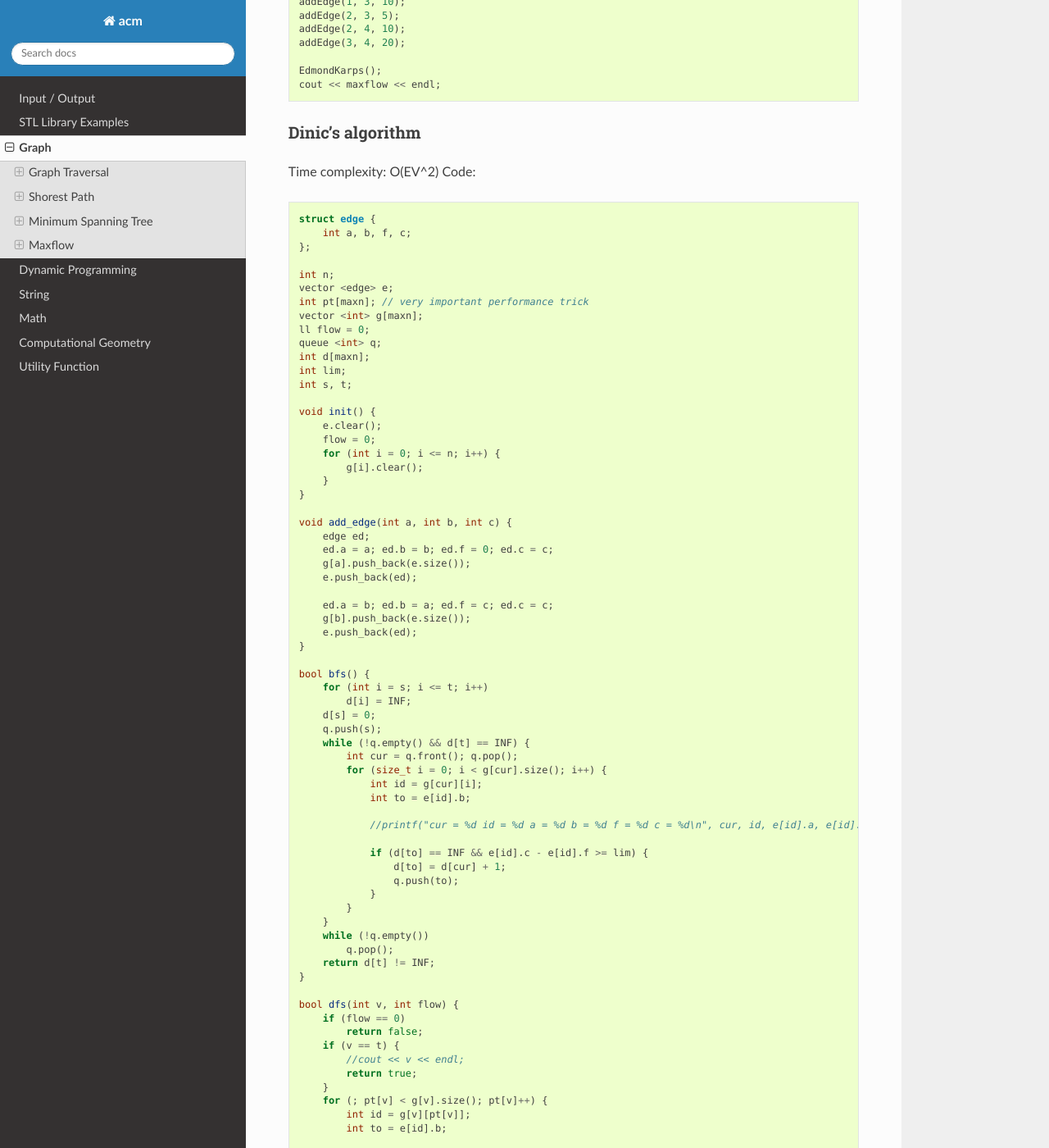
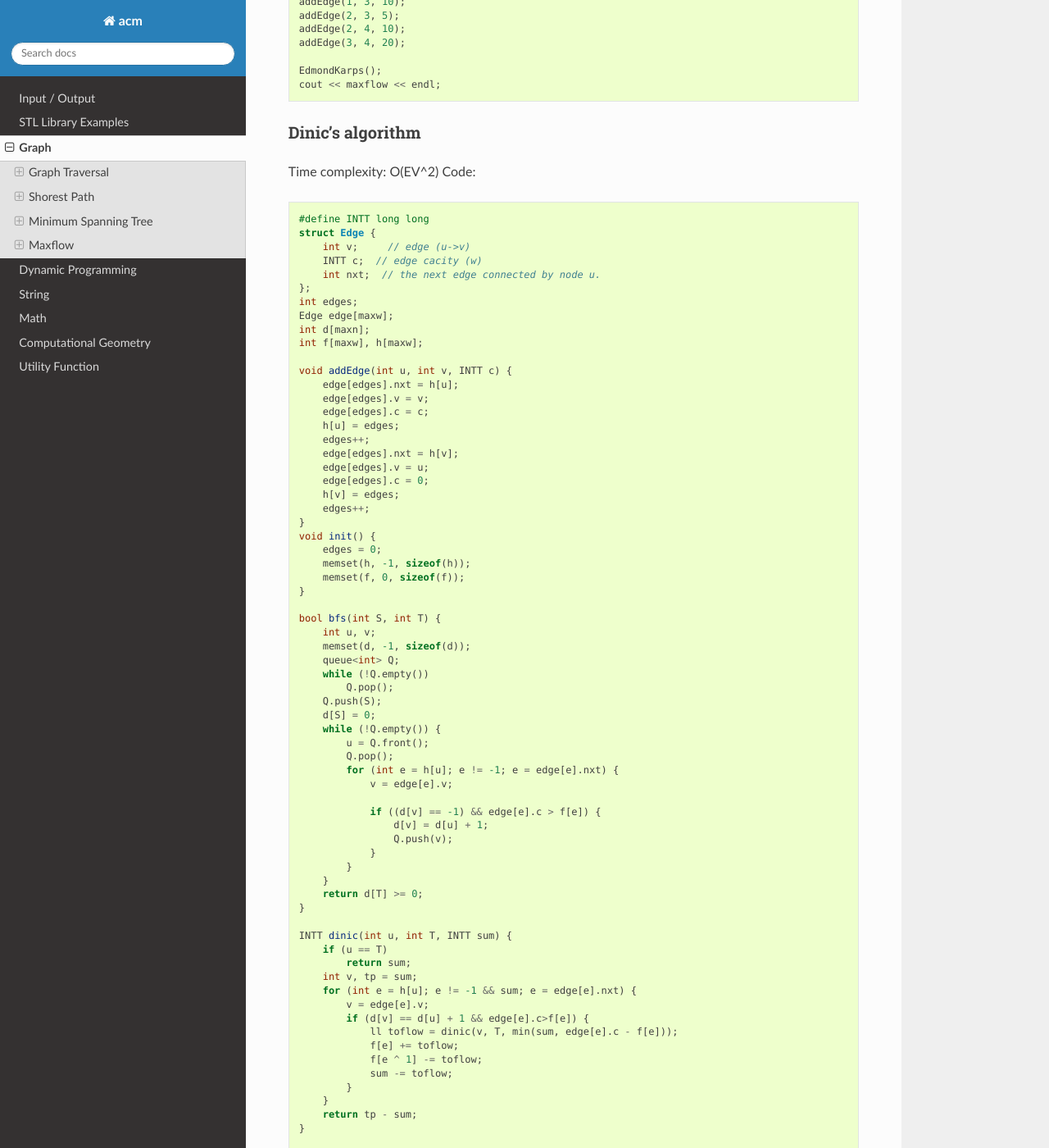
Before and after one commit to klhui97/ACM, a Sphinx documentation site: the page built from docs/source/topics/graph.rst, in a window 1280 px wide and 1400 px high, scrolled down 9375 px. Shown: the whole window at 82% size. Built offline with Sphinx 7.4.7 and the Read the Docs theme 2.0.0, drawn with Linux system fonts in a browser that asks for light colours; some of the changed text lies outside the part shown.

Commit message:
update dinic

```diff
--- a/docs/source/topics/graph.rst
+++ b/docs/source/topics/graph.rst
@@ -553,103 +553,93 @@ Code:
 
 .. code-block:: cpp
 
-    struct edge {
-        int a, b, f, c;
+    #define INTT long long
+    struct Edge {
+        int v;     // edge (u->v)
+        INTT c;  // edge cacity (w)
+        int nxt;  // the next edge connected by node u.
     };
+    int edges;
+    Edge edge[maxw];
+    int d[maxn];
+    int f[maxw], h[maxw];
 
-    int n;
-    vector <edge> e;
-    int pt[maxn]; // very important performance trick
-    vector <int> g[maxn];
-    ll flow = 0;
-    queue <int> q;
-    int d[maxn];
-    int lim;
-    int s, t;
-
+    void addEdge(int u, int v, INTT c) {
+        edge[edges].nxt = h[u];
+        edge[edges].v = v;
+        edge[edges].c = c;
+        h[u] = edges;
+        edges++;
+        edge[edges].nxt = h[v];
+        edge[edges].v = u;
+        edge[edges].c = 0;
+        h[v] = edges;
+        edges++;
+    }
     void init() {
-        e.clear();
-        flow = 0;
-        for (int i = 0; i <= n; i++) {
-            g[i].clear();
-        }
+        edges = 0;
+        memset(h, -1, sizeof(h));
+        memset(f, 0, sizeof(f));
     }
 
-    void add_edge(int a, int b, int c) {
-        edge ed;
-        ed.a = a; ed.b = b; ed.f = 0; ed.c = c;
-        g[a].push_back(e.size());
-        e.push_back(ed);
+    bool bfs(int S, int T) {
+        int u, v;
+        memset(d, -1, sizeof(d));
+        queue<int> Q;
+        while (!Q.empty())
+            Q.pop();
+        Q.push(S);
+        d[S] = 0;
+        while (!Q.empty()) {
+            u = Q.front();
+            Q.pop();
+            for (int e = h[u]; e != -1; e = edge[e].nxt) {
+                v = edge[e].v;
 
-        ed.a = b; ed.b = a; ed.f = c; ed.c = c;
-        g[b].push_back(e.size());
-        e.push_back(ed);
-    }
-
-    bool bfs() {
-        for (int i = s; i <= t; i++)
-            d[i] = INF;
-        d[s] = 0;
-        q.push(s);
-        while (!q.empty() && d[t] == INF) {
-            int cur = q.front(); q.pop();
-            for (size_t i = 0; i < g[cur].size(); i++) {
-                int id = g[cur][i];
-                int to = e[id].b;
-
-                //printf("cur = %d id = %d a = %d b = %d f = %d c = %d\n", cur, id, e[id].a, e[id].b, e[id].f, e[id].c);
-
-                if (d[to] == INF && e[id].c - e[id].f >= lim) {
-                    d[to] = d[cur] + 1;
-                    q.push(to);
+                if ((d[v] == -1) && edge[e].c > f[e]) {
+                    d[v] = d[u] + 1;
+                    Q.push(v);
                 }
             }
         }
-        while (!q.empty())
-            q.pop();
-        return d[t] != INF;
+        return d[T] >= 0;
     }
 
-    bool dfs(int v, int flow) {
-        if (flow == 0)
-            return false;
-        if (v == t) {
-            //cout << v << endl;
-            return true;
-        }
-        for (; pt[v] < g[v].size(); pt[v]++) {
-            int id = g[v][pt[v]];
-            int to = e[id].b;
-
-            //printf("v = %d id = %d a = %d b = %d f = %d c = %d\n", v, id, e[id].a, e[id].b, e[id].f, e[id].c);
-
-            if (d[to] == d[v] + 1 && e[id].c - e[id].f >= flow) {
-                int pushed = dfs(to, flow);
-                if (pushed) {
-                    e[id].f += flow;
-                    e[id ^ 1].f -= flow;
-                    return true;
-                }
+    INTT dinic(int u, int T, INTT sum) {
+        if (u == T)
+            return sum;
+        int v, tp = sum;
+        for (int e = h[u]; e != -1 && sum; e = edge[e].nxt) {
+            v = edge[e].v;
+            if (d[v] == d[u] + 1 && edge[e].c>f[e]) {
+                ll toflow = dinic(v, T, min(sum, edge[e].c - f[e]));
+                f[e] += toflow;
+                f[e ^ 1] -= toflow;
+                sum -= toflow;
             }
         }
-        return false;
+        return tp - sum;
     }
 
-    void dinic() {
-        for (lim = (1 << 30); lim >= 1;) {
-            if (!bfs()) {
-                lim >>= 1;
-                continue;
+    INTT maxFlow(int s, int t) {
+        INTT ans = 0;
+        while (bfs(s, t))
+            ans += dinic(s, t, INF);
+        return ans;
+    }
+
+    // dfs, find vertexs that haven't flowout
+    int cnt;
+    int visited[maxn];
+    void dfs(int u) {
+        cnt++;
+        visited[u] = 1;
+        int v;
+        for (int e = h[u]; e != -1; e = edge[e].nxt) {
+            v = edge[e].v;
+            if (edge[e].c - f[e]>0 && !visited[v]) {
+                dfs(v);
             }
-
-            for (int i = s; i <= t; i++)
-                pt[i] = 0;
-
-            while (dfs(s, lim)) {
-                flow = flow + lim;
-            }
-
-            //cout << flow << endl;
         }
     }
 
@@ -658,17 +648,15 @@ Example:
 .. code-block:: cpp
 
     init();
-    n = 6;
-    s = 0, t = 5;
-    add_edge(0, 1, 16 );
-    add_edge(0, 2, 13 );
-    add_edge(1, 2, 10 );
-    add_edge(1, 3, 12 );
-    add_edge(2, 1, 4 );
-    add_edge(2, 4, 14);
-    add_edge(3, 2, 9 );
-    add_edge(3, 5, 20 );
-    add_edge(4, 3, 7 );
-    add_edge(4, 5, 4);
-    dinic();
-    cout << flow << endl;
+    int s = 0, t = 5;
+    addEdge(0, 1, 16 );
+    addEdge(0, 2, 13 );
+    addEdge(1, 2, 10 );
+    addEdge(1, 3, 12 );
+    addEdge(2, 1, 4 );
+    addEdge(2, 4, 14);
+    addEdge(3, 2, 9 );
+    addEdge(3, 5, 20 );
+    addEdge(4, 3, 7 );
+    addEdge(4, 5, 4);
+    cout << maxFlow(s, 5) << endl;
```
